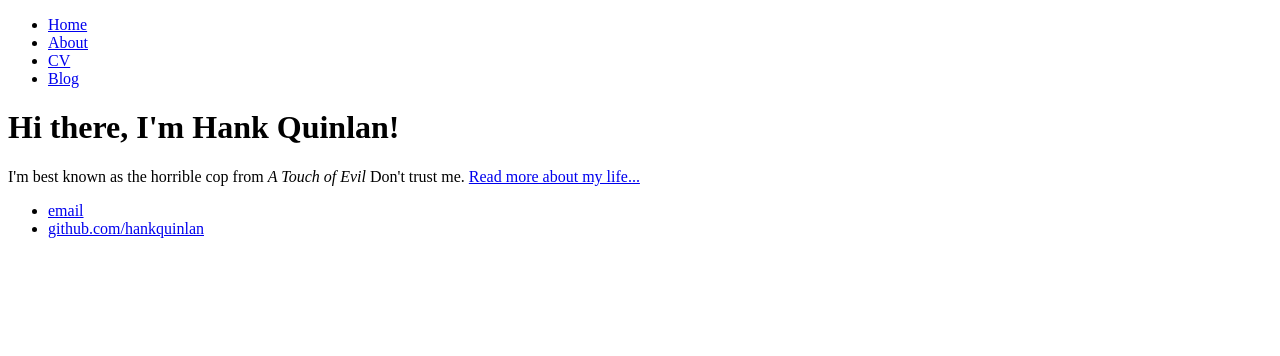
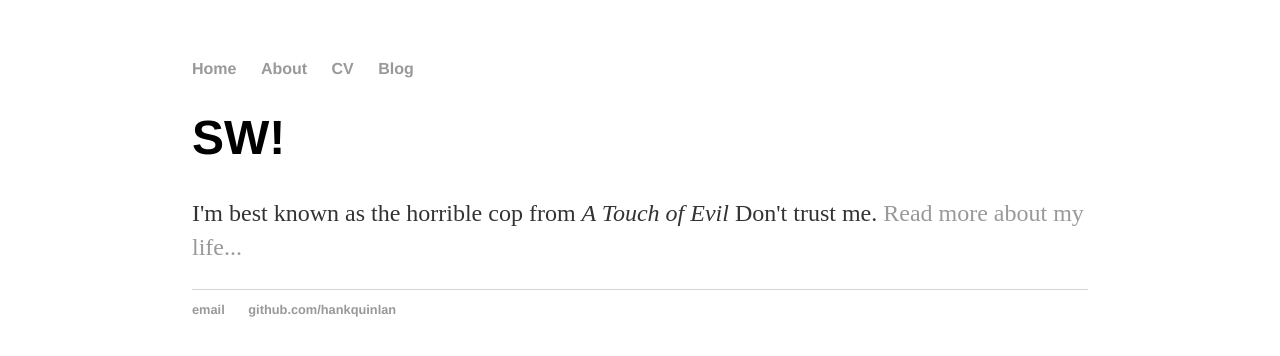
Before and after one commit to jg6646/sw, a plain HTML site: page index.html in a window 1280 px wide. Drawn offline with Linux system fonts and the light colour scheme.

Commit message:
Update index.html

```diff
--- a/index.html
+++ b/index.html
@@ -1,7 +1,10 @@
 <!DOCTYPE html>
 <html>
 	<head>
-		<title>Hank Quinlan, Horrible Cop</title>
+
+		<title>A SW Trial</title>
+		<!-- link to main stylesheet -->
+		<link rel="stylesheet" type="text/css" href="/css/main.css">
 	</head>
 	<body>
 		<nav>
@@ -14,13 +17,13 @@
 		</nav>
 		<div class="container">
     		<div class="blurb">
-        		<h1>Hi there, I'm Hank Quinlan!</h1>
+        		<h1>SW!</h1>
 				<p>I'm best known as the horrible cop from <em>A Touch of Evil</em> Don't trust me. <a href="/about">Read more about my life...</a></p>
     		</div><!-- /.blurb -->
 		</div><!-- /.container -->
 		<footer>
     		<ul>
-        		<li><a href="mailto:hankquinlanhub@gmail.com">email</a></li>
+        		<li><a href="mailto:jg6646@gmail.com">email</a></li>
         		<li><a href="https://github.com/hankquinlan">github.com/hankquinlan</a></li>
 			</ul>
 		</footer>
```
